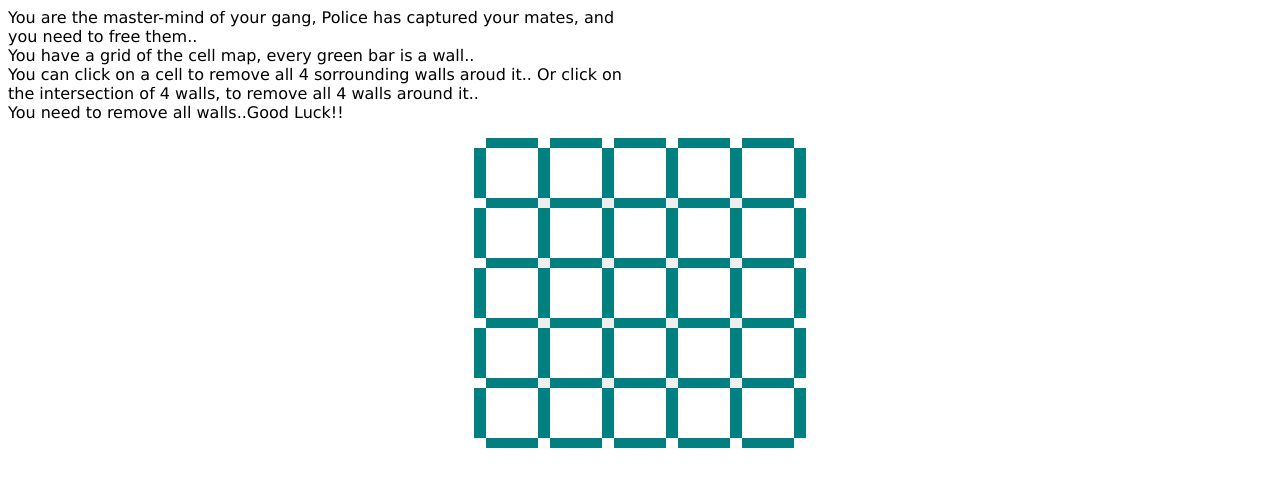
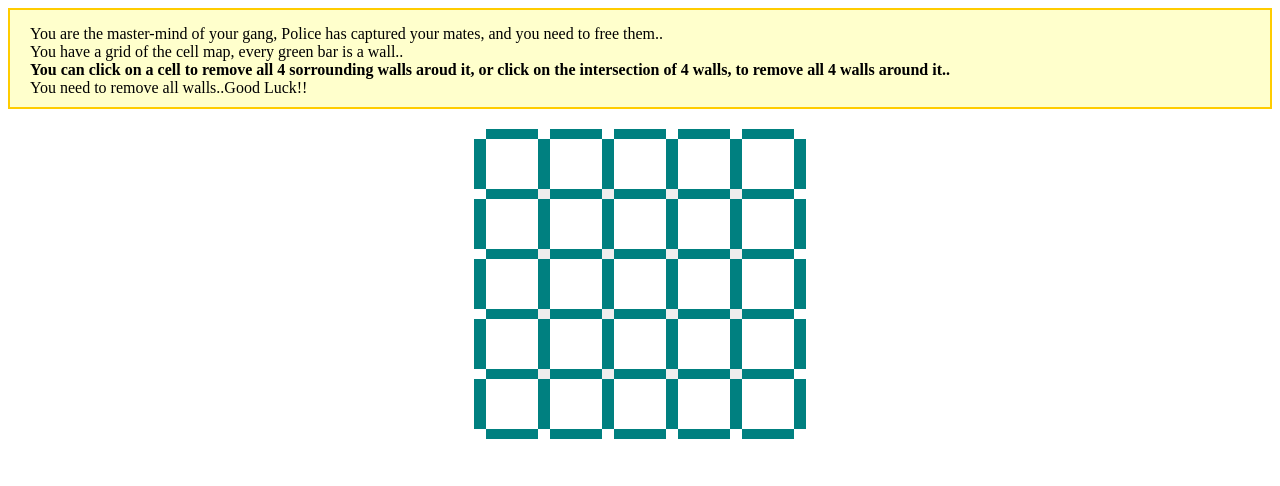
Before and after one commit to rajatsinghal/game, a plain HTML site: page prison/index.html in a window 1280 px wide. Drawn offline with Linux system fonts and the light colour scheme.

Commit message:
help text changes

```diff
--- a/prison/index.html
+++ b/prison/index.html
@@ -9,8 +9,10 @@
     <p class="help">
         You are the master-mind of your gang, Police has captured your mates, and you need to free them..<br />
         You have a grid of the cell map, every green bar is a wall..<br />
-        You can click on a cell to remove all 4 sorrounding walls aroud it..
-        Or click on the intersection of 4 walls, to remove all 4 walls around it..<br />
+        <span class="how_to">
+            You can click on a cell to remove all 4 sorrounding walls aroud it, or click on the intersection of 4 walls, to remove all 4 walls around it..
+        </span>
+        <br />
         You need to remove all walls..Good Luck!!
     </p>
     <div id="container">
--- a/prison/style.css
+++ b/prison/style.css
@@ -3,9 +3,17 @@
     width: 333px;
     margin: 0 auto;
 }
-p {
-    font-family: verdana;
-    width: 50%;
+.help {
+    background: #FFC;
+    border: 2px solid #FC0;
+    padding: 15px 20px 10px;
+    margin: 5px 0 20px;
+    font-family: inherit;
+    color: inherit;
+    text-rendering: optimizelegibility;
+}
+.how_to {
+    font-weight: bold;
 }
 table {
     border-collapse: collapse;
```
